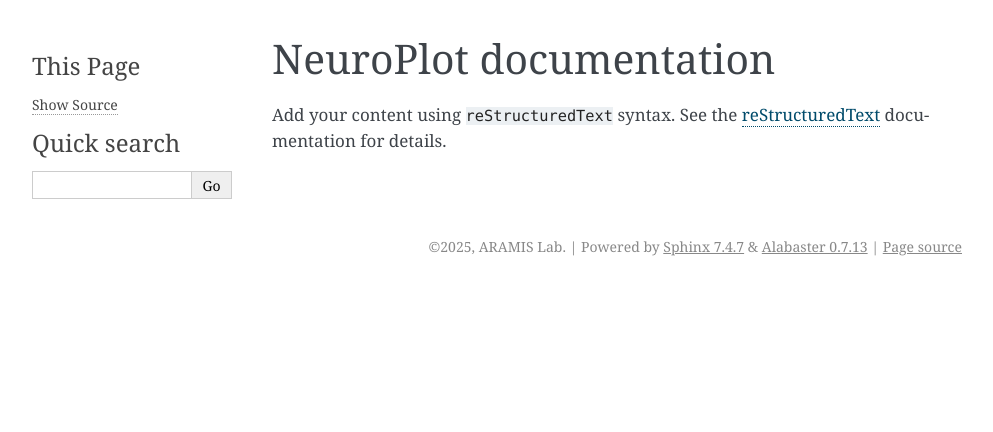
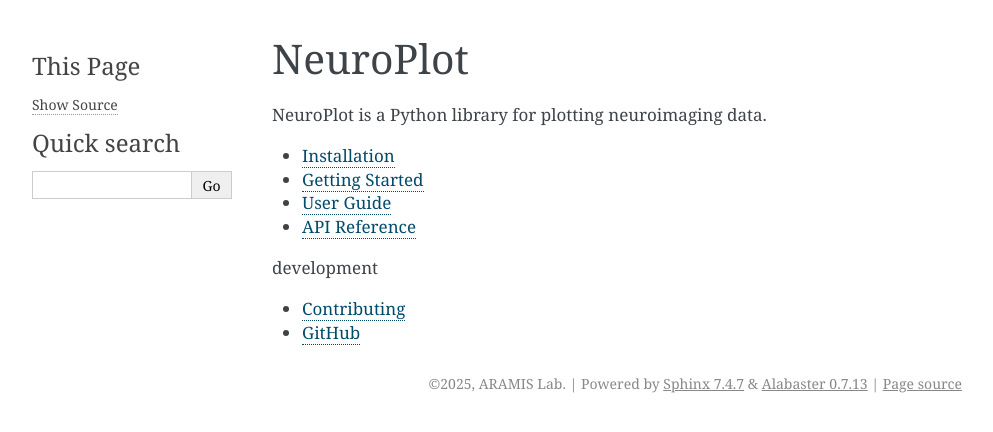
Before and after one commit to thibaultdvx/tuto-doc, a Sphinx documentation site: the page built from docs/index.rst, in a window 1280 px wide. Shown: the top 432 px of the page, without its empty margins (148-1141 px from the left). Built offline with Sphinx 7.4.7, drawn with Linux system fonts in a browser that asks for light colours.

Commit message:
write documentation pages

```diff
--- /dev/null
+++ b/docs/api/index.rst
@@ -0,0 +1,2 @@
+API Reference
+=============
--- /dev/null
+++ b/docs/contributing.rst
@@ -0,0 +1,2 @@
+Contributing
+============
--- /dev/null
+++ b/docs/getting_started.rst
@@ -0,0 +1,2 @@
+Getting Started
+===============
--- a/docs/index.rst
+++ b/docs/index.rst
@@ -1,16 +1,19 @@
-.. NeuroPlot documentation master file, created by
-   sphinx-quickstart on Thu Jul  3 18:22:37 2025.
-   You can adapt this file completely to your liking, but it should at least
-   contain the root `toctree` directive.
+NeuroPlot
+=========
 
-NeuroPlot documentation
-=======================
-
-Add your content using ``reStructuredText`` syntax. See the
-`reStructuredText <https://www.sphinx-doc.org/en/master/usage/restructuredtext/index.html>`_
-documentation for details.
-
+NeuroPlot is a Python library for plotting neuroimaging data.
 
 .. toctree::
-   :maxdepth: 2
-   :caption: Contents:
+    :maxdepth: 1
+
+    installation
+    getting_started
+    user_guide/index
+    api/index
+
+.. toctree::
+    :caption: development
+    :maxdepth: 1
+
+    contributing
+    GitHub <https://github.com/aramis-lab/tuto-doc>
--- /dev/null
+++ b/docs/installation.rst
@@ -0,0 +1,2 @@
+Installation
+============
--- /dev/null
+++ b/docs/user_guide/gif.rst
@@ -0,0 +1,2 @@
+Making a GIF
+============
--- /dev/null
+++ b/docs/user_guide/intro.rst
@@ -0,0 +1,2 @@
+10 minutes to NeuroPlot
+=======================
--- /dev/null
+++ b/docs/user_guide/multiple_plots.rst
@@ -0,0 +1,2 @@
+Multiple plots
+==============
--- /dev/null
+++ b/docs/user_guide/plot.rst
@@ -0,0 +1,2 @@
+Plotting a 3D image
+===================
```
Also changed, not shown: docs/user_guide/index.rst (added, +10 -0 lines).
